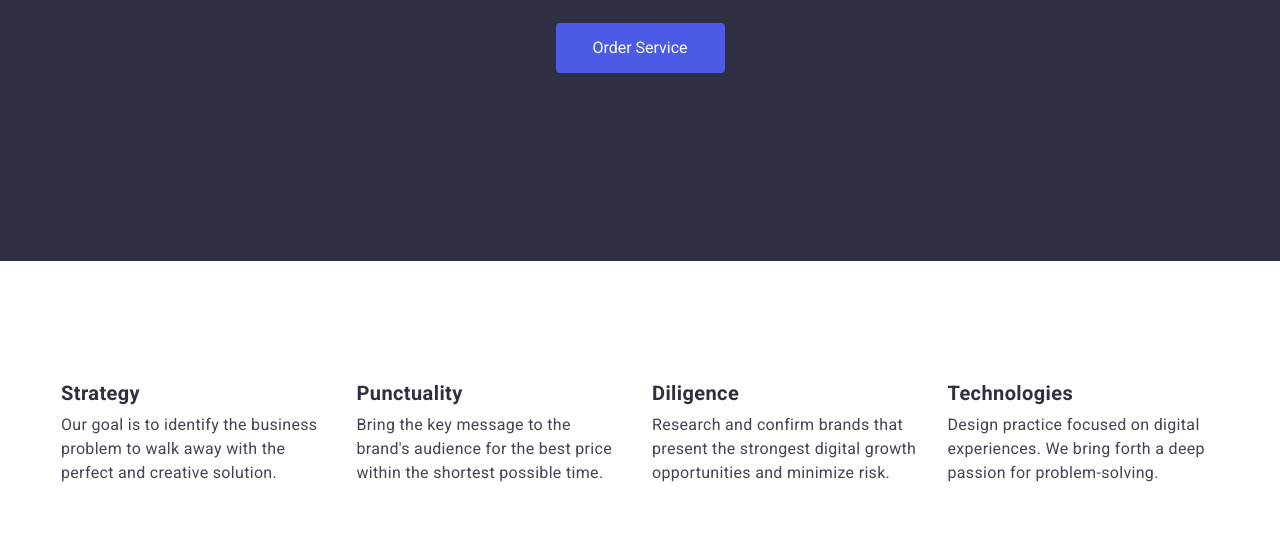
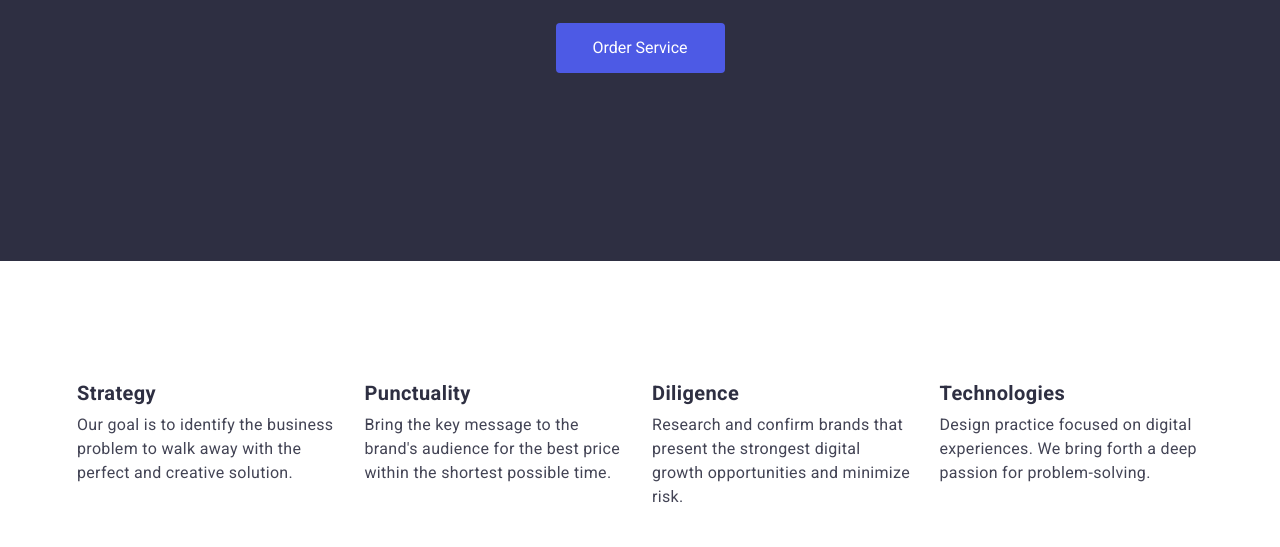
Before and after one commit to AnastasiaCarlii/goit-markup-hw-03, a plain HTML site: page index.html in a window 1280 px wide. Shown: the part 405-952 px from the top of the page. Drawn offline with nearby package versions, Linux system fonts and the light colour scheme.

Commit message:
Update styles.css

```diff
--- a/css/styles.css
+++ b/css/styles.css
@@ -31,6 +31,7 @@ body {
   width: 100%;
   margin-left: auto;
   margin-right: auto;
+  padding: 0 16px;
 }
 .section {
   padding: 120px 0;
```
